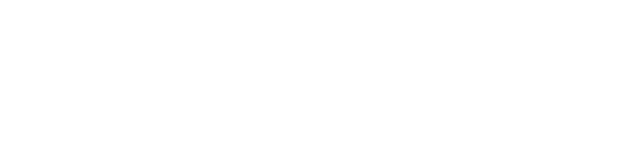
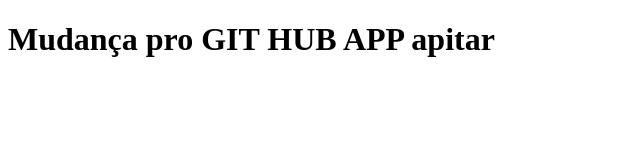
Before and after one commit to brunaoOG/loja-virtual, a plain HTML site: page index.html in a window 1280 px wide. Shown: the whole page, without its empty margins (0-640 px from the left). Drawn offline with Linux system fonts and the light colour scheme.

Commit message:
updating INDEX.HTML #3

```diff
--- a/index.html
+++ b/index.html
@@ -5,5 +5,7 @@
     <meta name="viewport" content="width=device-width, initial-scale=1.0" />
     <title>HTML QUE FOI CRIADO AGORA(3)</title>
   </head>
-  <body></body>
+  <body>
+    <h1>Mudança pro GIT HUB APP apitar</h1>
+  </body>
 </html>
```
